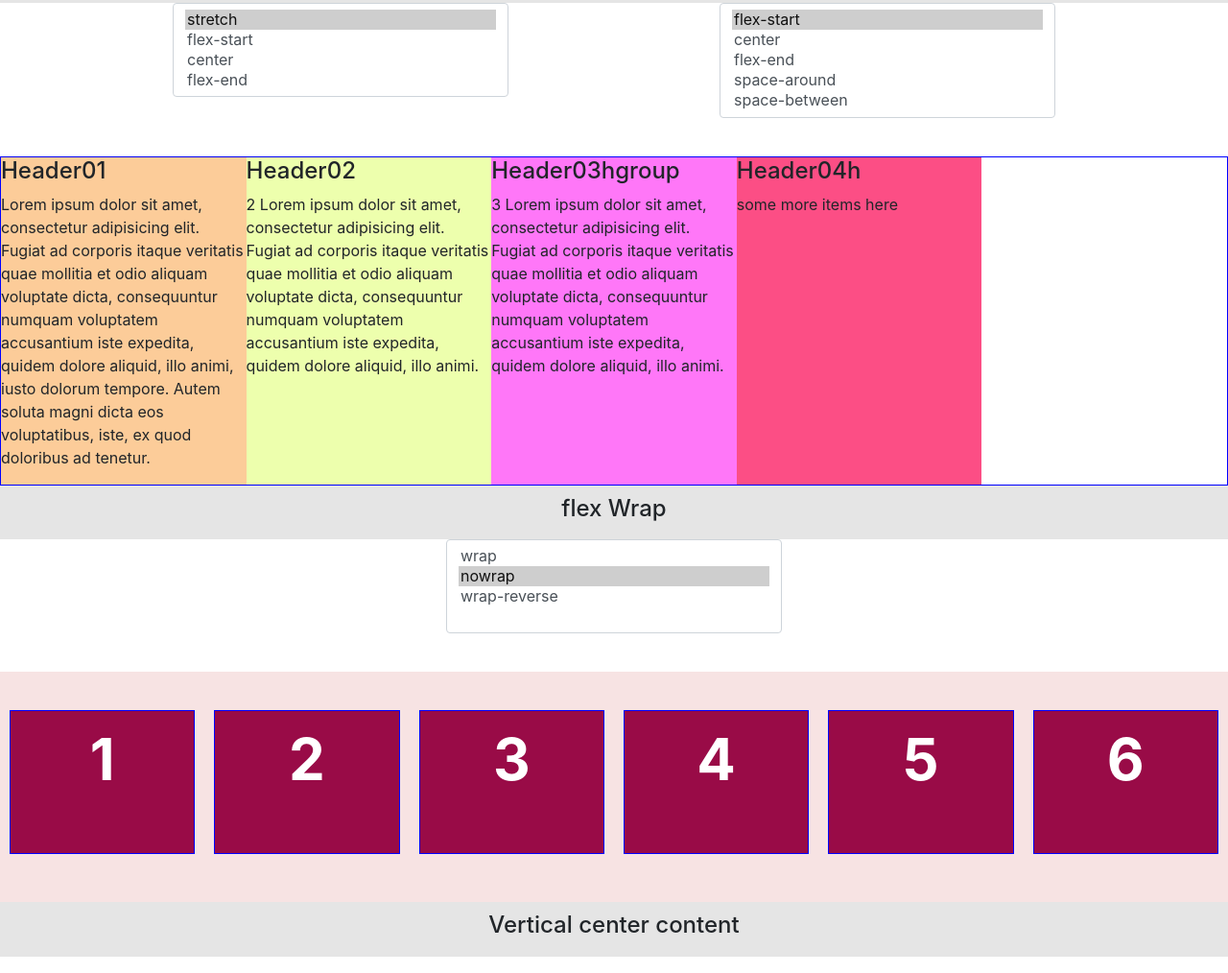
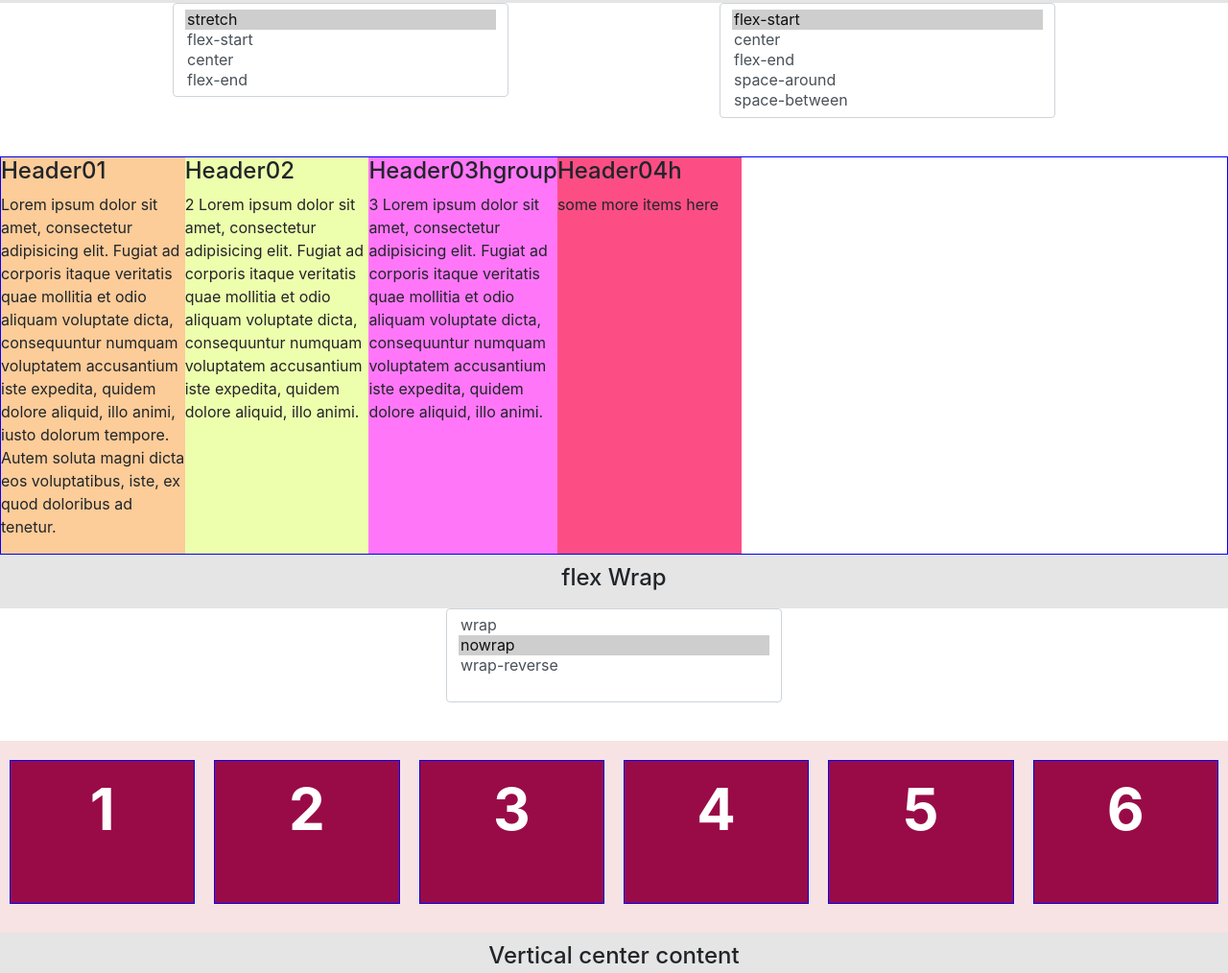
Before and after one commit to tingluhk/bootstrapApp05, a website: page src/flexSample.html in a window 1280 px wide. Shown: the part 84-1098 px from the top of the page at 96% size. Drawn offline with Linux system fonts and the light colour scheme.

Commit message:
Update style.css

```diff
--- a/src/css/style.css
+++ b/src/css/style.css
@@ -34,7 +34,7 @@
 .callOut {
   padding: 0px;
   box-sizing: border-box;
-  flex-basis: 20%; }
+  flex-basis: 15%; }
   .callOut:nth-child(1) {
     background-color: #fccc99; }
   .callOut:nth-child(2) {
@@ -48,7 +48,7 @@
   max-width: 1400px;
   margin: 40px auto 0 auto;
   background-color: #f7e3e3;
-  padding: 30px 0;
+  padding: 10px 0;
   display: flex;
   align-items: center;
   justify-content: space-around;
```
